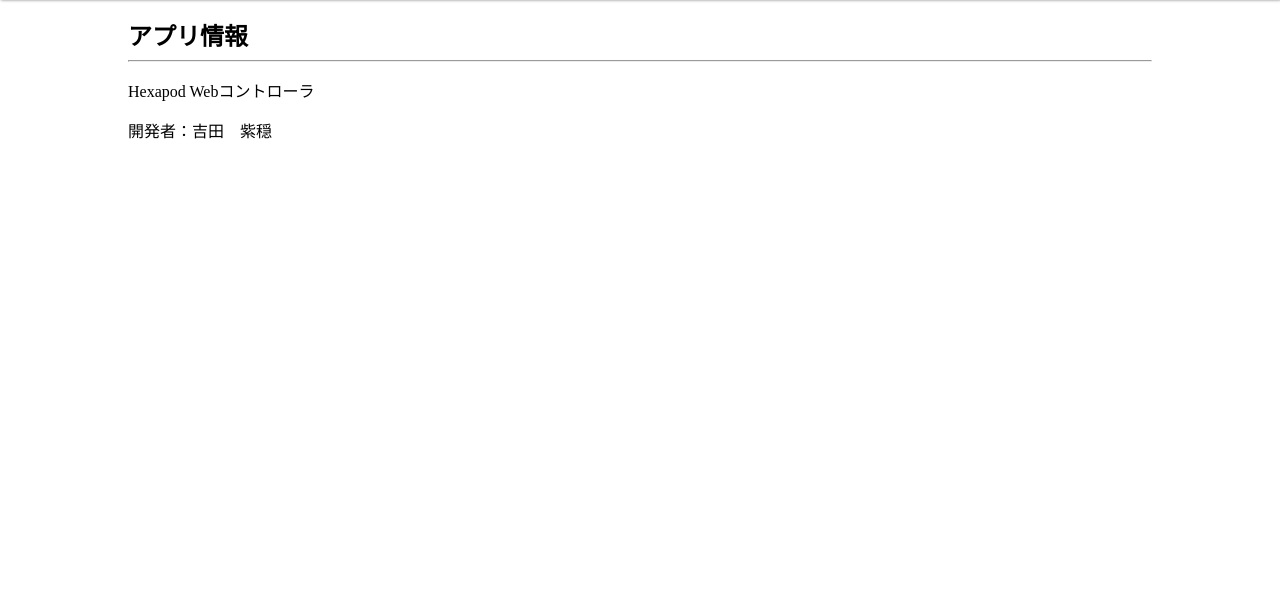
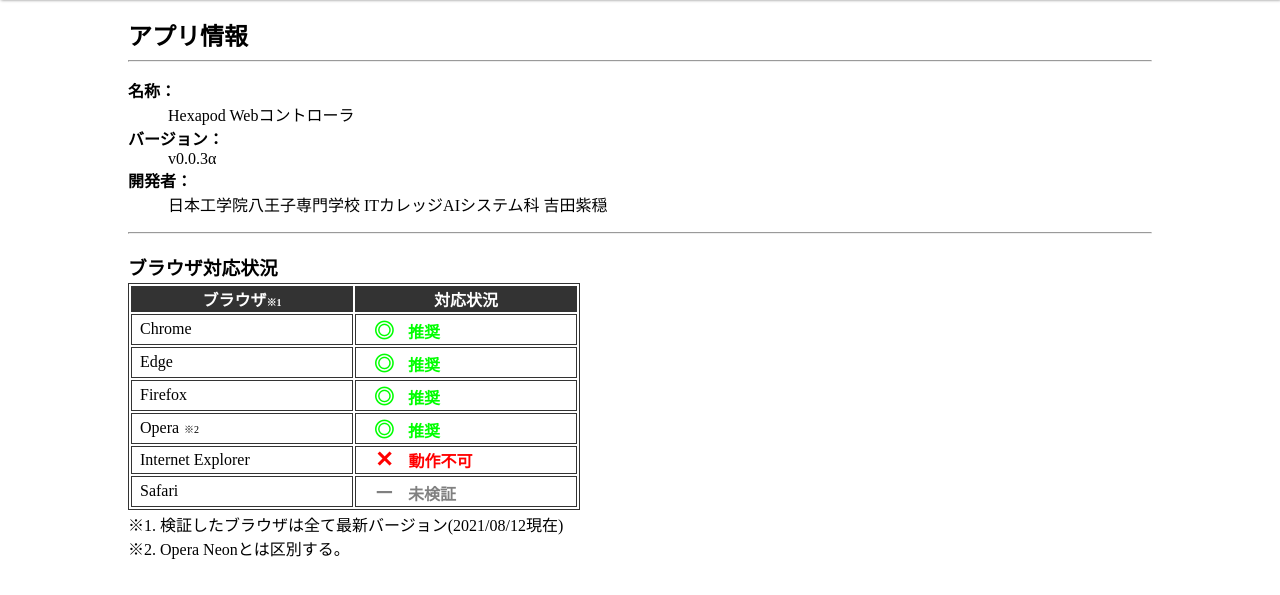
Before and after one commit to himazin331/Hexapod, a plain HTML site: page webcontrol/info.html in a window 1280 px wide. Shown: the part 51-646 px from the top of the page. Drawn offline with Linux system fonts and the light colour scheme.

Commit message:
アプリ情報

```diff
--- a/webcontrol/info.html
+++ b/webcontrol/info.html
@@ -9,6 +9,7 @@
         <meta name="viewport" content="width=device-width, initial-scale=1.0"/>
 
         <link rel="stylesheet" href="./css/stylesheet-mix.css">
+        <link rel="stylesheet" href="./css/stylesheet-info.css">
     </head>
     <body>
         <!-- ヘッダー -->
@@ -24,10 +25,52 @@
         <div class="container">
             <h2>アプリ情報</h2>
             <hr>
-            <div>
-                <p>Hexapod Webコントローラ</p>
-                <p>開発者：吉田　紫穏</p>
-            </div>
+            <dl>
+                <dt>名称：</dt>
+                <dd>Hexapod Webコントローラ</dd>
+                <dt>バージョン：</dt>
+                <dd>v0.0.3α</dd>
+                <dt>開発者：</dt>
+                <dd>日本工学院八王子専門学校 ITカレッジAIシステム科 吉田紫穏</dd>
+            </dl>
+            <hr>
+            <h3>ブラウザ対応状況</h3>
+            <table>
+                <thead>
+                    <tr>
+                        <th>ブラウザ<span style="font-size:10px">※1</span></th>
+                        <th>対応状況</th>
+                    </tr>
+                </thead>
+                <tbody>
+                    <tr>
+                        <td>Chrome</td>
+                        <td style="color:lime;font-weight:bold;"><span style="font-size:20px">◎</span> 推奨</td>
+                    </tr>
+                    <tr>
+                        <td>Edge</td>
+                        <td style="color:lime;font-weight:bold;"><span style="font-size:20px">◎</span> 推奨</td>
+                    </tr>
+                    <tr>
+                        <td>Firefox</td>
+                        <td style="color:lime;font-weight:bold;"><span style="font-size:20px">◎</span> 推奨</td>
+                    </tr>
+                    <tr>
+                        <td>Opera<span style="font-size:10px">※2</span></td>
+                        <td style="color:lime;font-weight:bold;"><span style="font-size:20px">◎</span> 推奨</td>
+                    </tr>
+                    <tr>
+                        <td>Internet Explorer</td>
+                        <td style="color:red;font-weight:bold;"><span style="font-size:22px">✕</span> 動作不可</td>
+                    </tr>
+                    <tr>
+                        <td>Safari</td>
+                        <td style="color:gray;font-weight:bold;"><span style="font-size:20px">－</span> 未検証</td>
+                    </tr>
+                </tbody>
+            </table>
+            <p>※1. 検証したブラウザは全て最新バージョン(2021/08/12現在)<br>
+            ※2. Opera Neonとは区別する。</p>
         </div>
     </body>
 </html>
```
